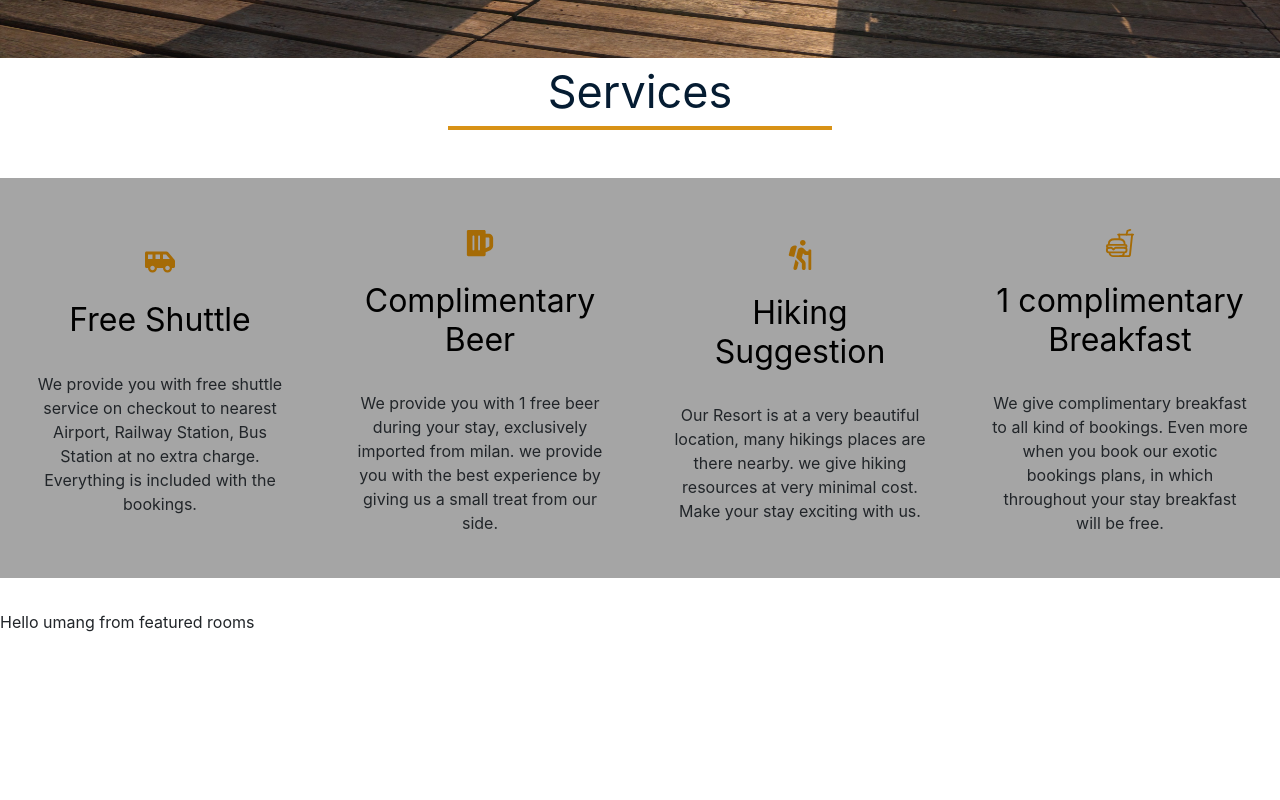
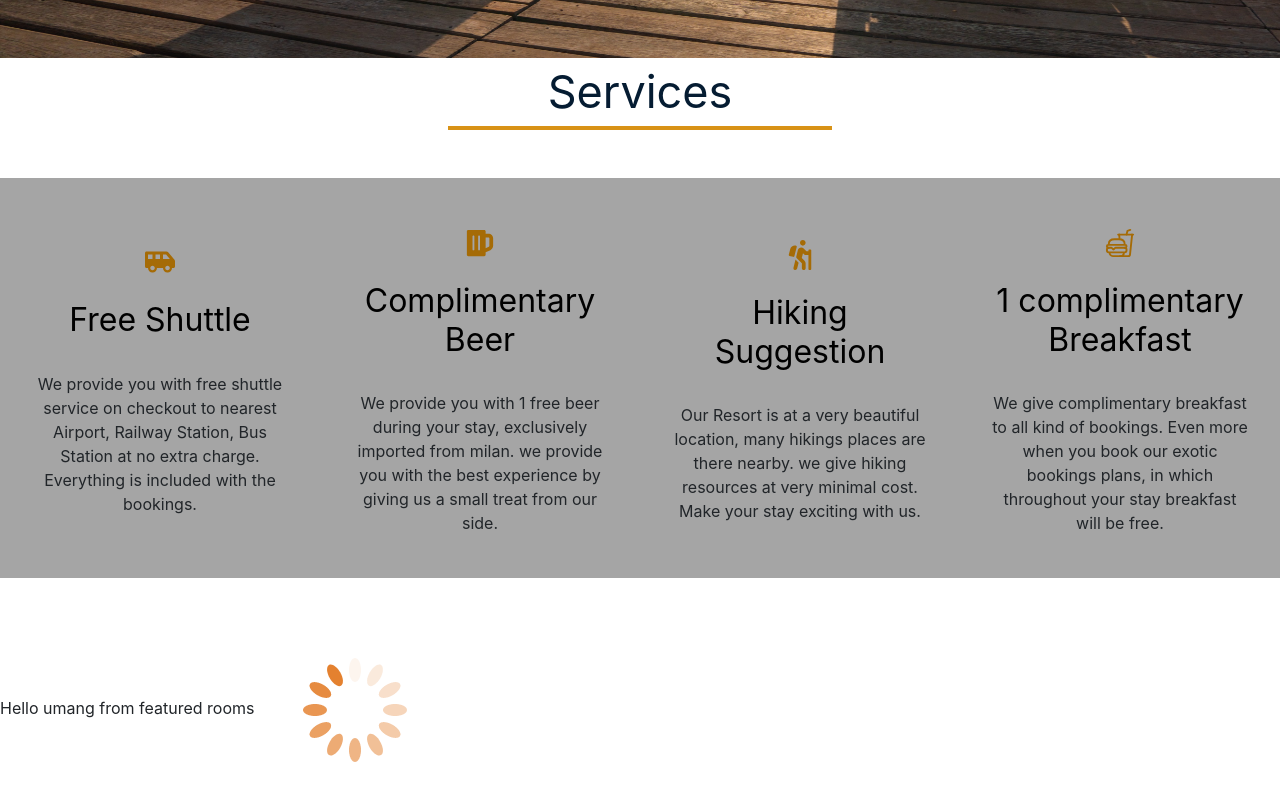
Before and after one commit to umangag07/HotelRoom-Reservation, a React (Create React App) app: page / in a window 1280 px wide. Shown: the part 630-1430 px from the top of the page. Before the commit the page ends 1264 px from the top, so only its background shows below. Built offline with nearby package versions, Linux system fonts and the light colour scheme.

Commit message:
Added the loading spinner

```diff
--- a/src/Components/FeaturedComponents.jsx
+++ b/src/Components/FeaturedComponents.jsx
@@ -1,5 +1,6 @@
 import React, { Component } from 'react'
 import {RoomContext} from '../Context'
+import Loading from './Loading';
 
 
 export class FeaturedComponents extends Component {
@@ -12,6 +13,7 @@ export class FeaturedComponents extends Component {
         return (
             <div>
                 {greet} {name} from featured rooms
+                <Loading/>
             </div>
         )
     }
--- /dev/null
+++ b/src/Components/Loading.js
@@ -0,0 +1,13 @@
+import React from 'react'
+import spinner from '../Assets/spinner.gif'
+
+function Loading() {
+    return (
+        <>
+        <img src={spinner} alt=""/>
+
+        </>
+    )
+}
+
+export default Loading
```
Also changed, not shown: src/Assets/spinner.gif (added), 1 other file (tests, documents, lock files or other folders).
